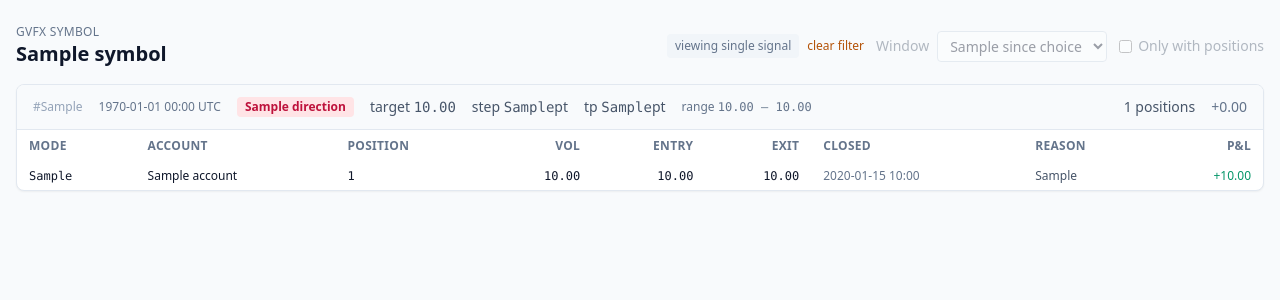
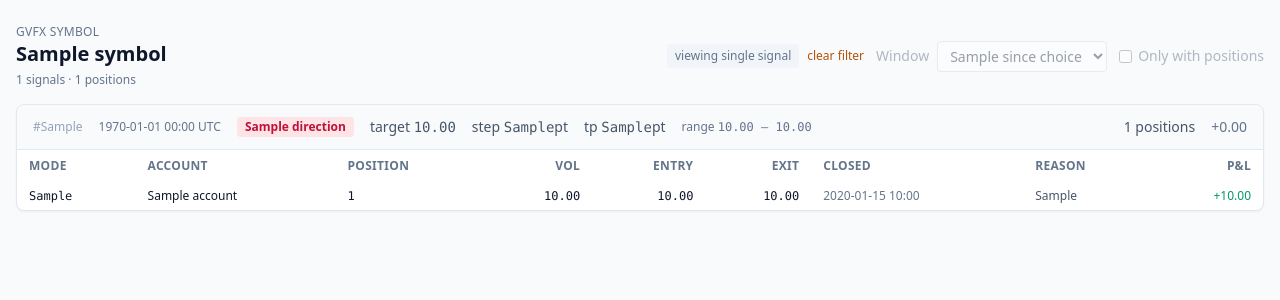
Before and after one commit to quangtihon2000/kog-strategy, a FastAPI app: template services/strategy-stats/app/web/templates/gvfx_symbol.html in a window 1280 px wide. Shown: the part 44-344 px from the top of the page. Run offline with FastAPI, Linux system fonts and the light colour scheme; the template is opened without the code that fills it: most values are stand-ins (such as "Sample title", 1, 10 or a date in 2020); parts of the project's set-up code (start-up, migrations or seed data) failed here and were passed over; some libraries are stand-ins or nearby versions.

Commit message:
feat(stats-web): show signal + position counts in page header (#102)

```diff
--- a/services/strategy-stats/app/web/templates/_macros.html
+++ b/services/strategy-stats/app/web/templates/_macros.html
@@ -40,3 +40,10 @@
 {% macro pct(v) -%}
 {% if v is none %}—{% else %}{{ "%.1f%%"|format(v * 100) }}{% endif %}
 {%- endmacro %}
+
+{% macro signal_count(signals) -%}
+{% set total_positions = signals|sum(attribute='n_positions') %}
+<div class="text-xs text-slate-500 mt-1">
+  {{ signals|length }} signals · {{ total_positions }} positions
+</div>
+{%- endmacro %}
--- a/services/strategy-stats/app/web/templates/conde_channel.html
+++ b/services/strategy-stats/app/web/templates/conde_channel.html
@@ -7,6 +7,7 @@
     <div class="text-xs uppercase tracking-wide text-slate-500">Conde channel</div>
     <h1 class="text-xl font-semibold">{{ channel_name }}</h1>
     <div class="text-xs text-slate-400">id: {{ channel_id }}</div>
+    {{ m.signal_count(signals) }}
   </div>
   <div class="flex flex-wrap items-center gap-3">
     {% if signal_ts_filter is not none %}
--- a/services/strategy-stats/app/web/templates/conde_overview.html
+++ b/services/strategy-stats/app/web/templates/conde_overview.html
@@ -6,6 +6,7 @@
   <div>
     <div class="text-xs uppercase tracking-wide text-slate-500">Conde</div>
     <h1 class="text-xl font-semibold">Signals · per signal_ts</h1>
+    {{ m.signal_count(signals) }}
   </div>
   <div class="flex flex-wrap items-center gap-3">
     {% if signal_ts_filter is not none %}
--- a/services/strategy-stats/app/web/templates/gvfx_overview.html
+++ b/services/strategy-stats/app/web/templates/gvfx_overview.html
@@ -6,6 +6,7 @@
   <div>
     <div class="text-xs uppercase tracking-wide text-slate-500">GVFX</div>
     <h1 class="text-xl font-semibold">Signals · per signal_ts</h1>
+    {{ m.signal_count(signals) }}
   </div>
   <div class="flex flex-wrap items-center gap-3">
     {% if signal_ts_filter is not none %}
--- a/services/strategy-stats/app/web/templates/gvfx_symbol.html
+++ b/services/strategy-stats/app/web/templates/gvfx_symbol.html
@@ -6,6 +6,7 @@
   <div>
     <div class="text-xs uppercase tracking-wide text-slate-500">GVFX symbol</div>
     <h1 class="text-xl font-semibold">{{ symbol }}</h1>
+    {{ m.signal_count(signals) }}
   </div>
   <div class="flex flex-wrap items-center gap-3">
     {% if signal_ts_filter is not none %}
--- a/services/strategy-stats/app/web/templates/zone_account.html
+++ b/services/strategy-stats/app/web/templates/zone_account.html
@@ -6,6 +6,7 @@
   <div>
     <div class="text-xs uppercase tracking-wide text-slate-500">Zone account</div>
     <h1 class="text-xl font-semibold">#{{ account }}</h1>
+    {{ m.signal_count(signals) }}
   </div>
   <div class="flex flex-wrap items-center gap-3">
     {% if signal_ts_filter is not none %}
--- a/services/strategy-stats/app/web/templates/zone_overview.html
+++ b/services/strategy-stats/app/web/templates/zone_overview.html
@@ -6,6 +6,7 @@
   <div>
     <div class="text-xs uppercase tracking-wide text-slate-500">Zone</div>
     <h1 class="text-xl font-semibold">Signals · per signal_ts</h1>
+    {{ m.signal_count(signals) }}
   </div>
   <div class="flex flex-wrap items-center gap-3">
     {% if signal_ts_filter is not none %}
```
